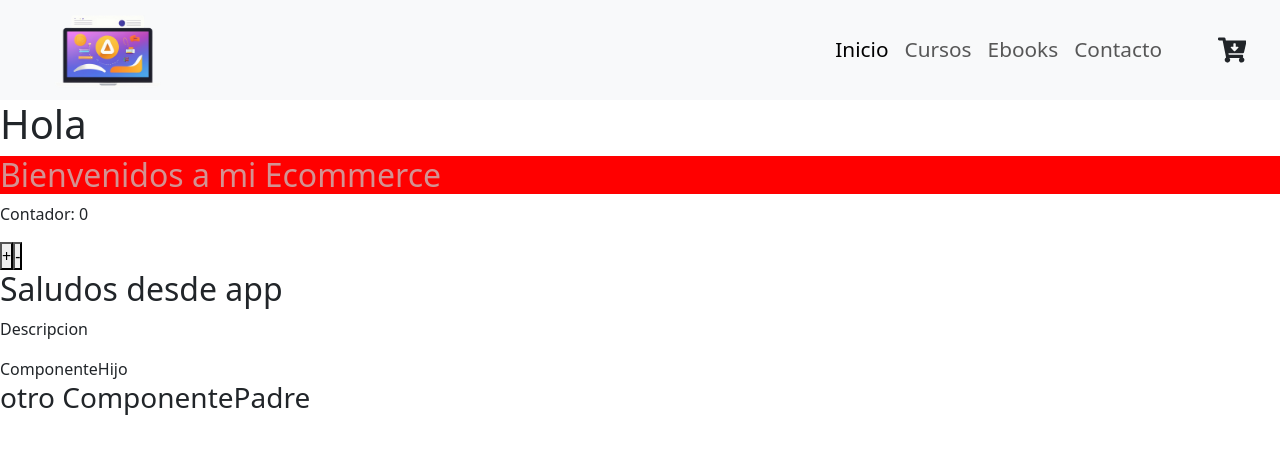
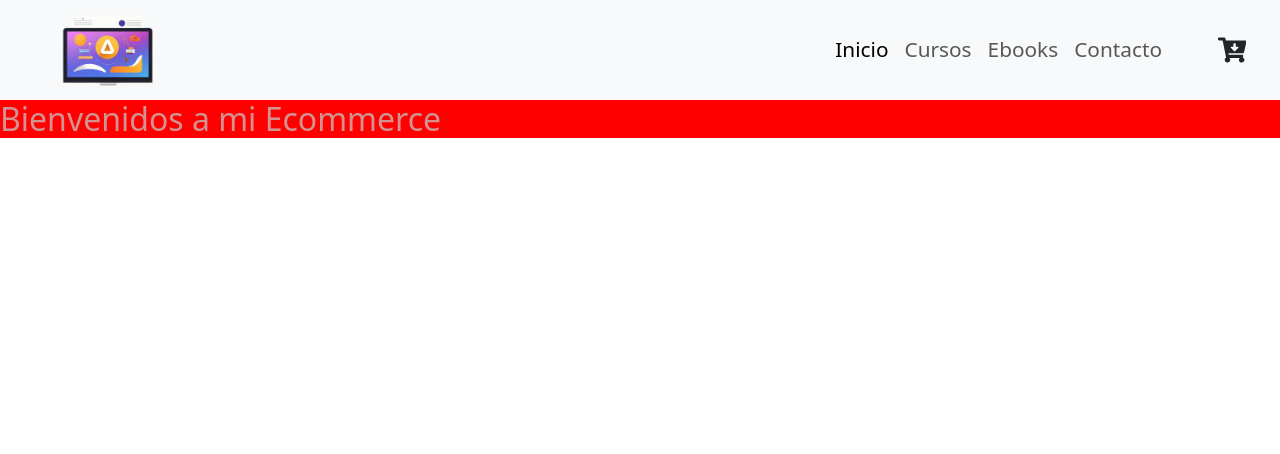
Before and after one commit to nachobertero/ecommerceReact, a React (Vite) app: page / in a window 1280 px wide. Shown: the top 454 px of the page. Built offline with nearby package versions, Linux system fonts and the light colour scheme; no server answers.

Commit message:
PreEntrega1BerteroYamil

```diff
--- a/src/App.jsx
+++ b/src/App.jsx
@@ -15,9 +15,9 @@ function App() {
       <div>
 
         <NavBar/>
-        <h1>{saludo}</h1>
+ {/*        <h1>{saludo}</h1> */}
         <ItemListContainer saludo={"Bienvenidos a mi Ecommerce"}/>
-        <EjemploContador/>
+ {/*        <EjemploContador/>
         <ComponentePadre>
           <h2>Saludos desde app</h2>
           <p>Descripcion</p>
@@ -26,7 +26,7 @@ function App() {
 
         <ComponentePadre>
           <h3>otro ComponentePadre</h3>
-        </ComponentePadre>
+        </ComponentePadre> */}
 
       </div>
 
```
